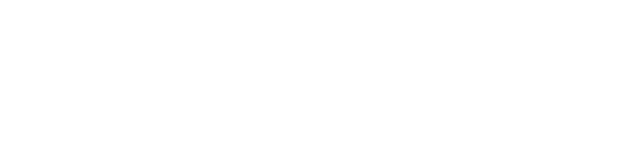
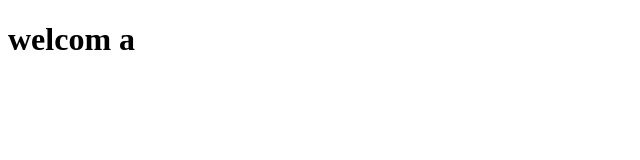
Before and after one commit to ahmdysyd/workshoptest, a plain HTML site: page index.html in a window 1280 px wide. Shown: the whole page, without its empty margins (0-640 px from the left). Drawn offline with Linux system fonts and the light colour scheme.

Commit message:
Update index.html
add code

```diff
--- a/index.html
+++ b/index.html
@@ -7,5 +7,10 @@
 </head>
 <body>
 
+
+
+    <div>
+<h1>  welcom a </h1>
+    </div>
 </body>
 </html>
```
